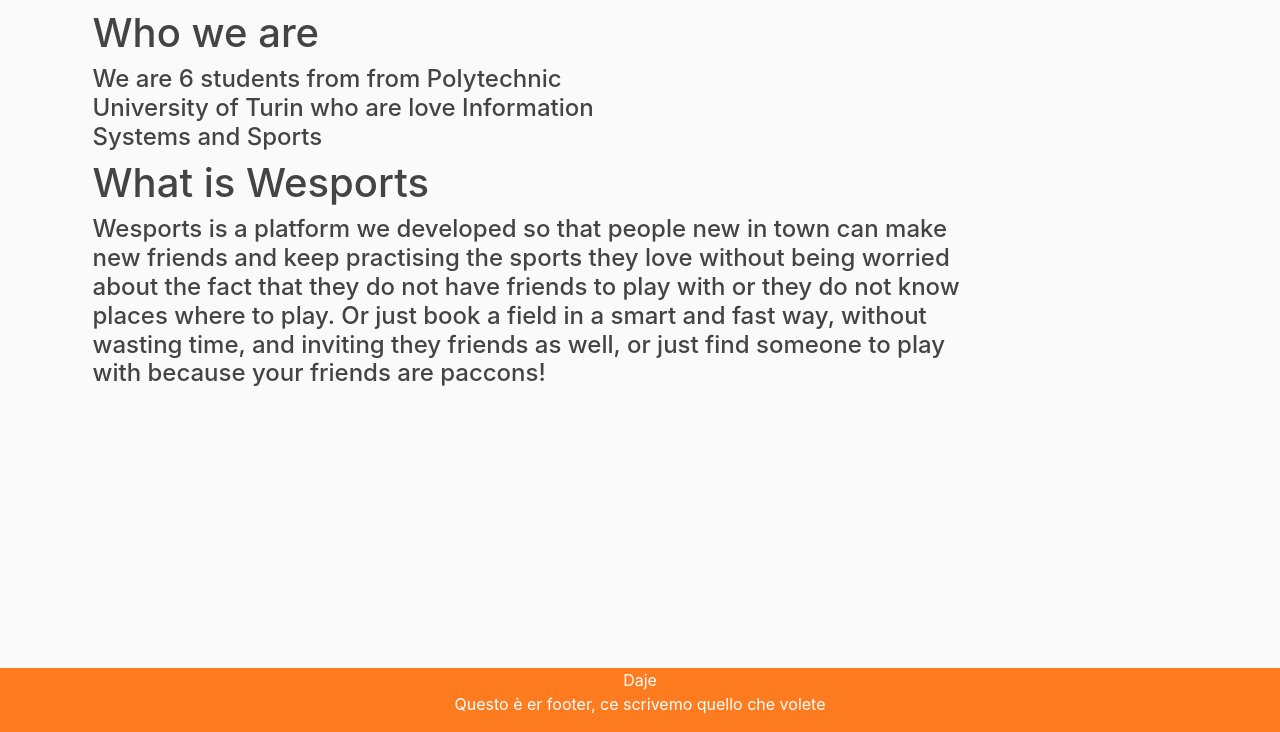
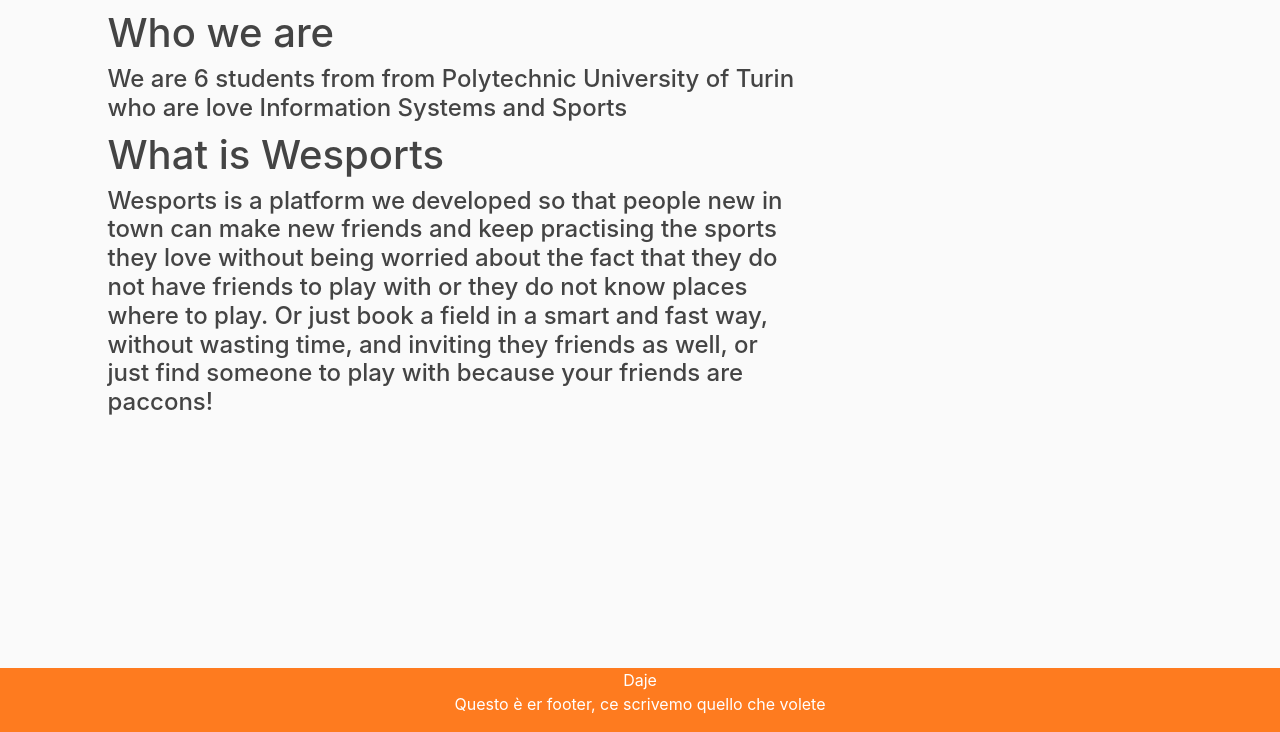
Before and after one commit to ddverce/weSport, a Flask app: page /about in a window 1280 px wide. Shown: the part 71-803 px from the top of the page. Run offline with Flask 2, Linux system fonts and the light colour scheme; some libraries are stand-ins or nearby versions.

Commit message:
Footer and header bar adjusted inserted video in home page Register fixed Home page centered Page "About" started To be fixed: - right bar (keep only in the user page, fix layout) - Font - Text not going out of space - Fix right sidebar in user page (not symmetrical) - Margin between body and header

```diff
--- a/wesport/static/main.css
+++ b/wesport/static/main.css
@@ -94,7 +94,7 @@ a.article-title:hover {
   width: 200px
 }
 
-.foot {
+.foot-home {
      margin-top: 50px;
      margin-bottom: -30px;
      background-color: #fe7b1f;
--- a/wesport/templates/about.html
+++ b/wesport/templates/about.html
@@ -1,9 +1,10 @@
 {% extends "layout.html" %}
 {% block content %}
-    <div class="container"></div>
+    <div style="margin-bottom: 50px;">
+    <div class="container">
         <h1>Who we are</h1>
         <h4>We are 6 students from from Polytechnic University of Turin who are love Information Systems and Sports</h4>
-    </div>
+   </div>
     <div class="container">
         <h1>What is Wesports</h1>
         <h4>Wesports is a platform we developed so that people new in town can make new friends and keep practising the sports they love
@@ -12,8 +13,10 @@
          because your friends are paccons!</h4>
     </div>
 
+
     <div class="container">
         <h1></h1>
         <h4></h4>
     </div>
+    </div>
 {% endblock content %}
--- a/wesport/templates/layout.html
+++ b/wesport/templates/layout.html
@@ -81,7 +81,7 @@
       </nav>
     </header>
     <main role="main" class="container">
-      <div class="row" style="margin-right: 180px">  <!--container to set where the flash messages arte displayed-->
+      <div class="row" >  <!--container to set where the flash messages arte displayed-->
         <div class="col-md-8">
             {% with messages = get_flashed_messages(with_categories=true) %}
                 {% if messages %}
@@ -109,10 +109,10 @@
 
     <footer class="page-footer">
       <div>
-                <h>Daje</h>
+          <h>Daje</h>
             <p>Questo è er footer, ce scrivemo quello che volete</p>
-                    </div>
-            </footer>
+      </div>
+    </footer>
 
 
 
--- a/wesport/templates/layout_home.html
+++ b/wesport/templates/layout_home.html
@@ -103,7 +103,7 @@
     </main>
 
     <footer>
-        <div class="foot">
+        <div class="foot-home">
                 <h>Daje</h>
             <p>Questo è er footer, ce scrivemo quello che volete</p>
         </div>
```
Also changed, not shown: wesport/database/site.db.
